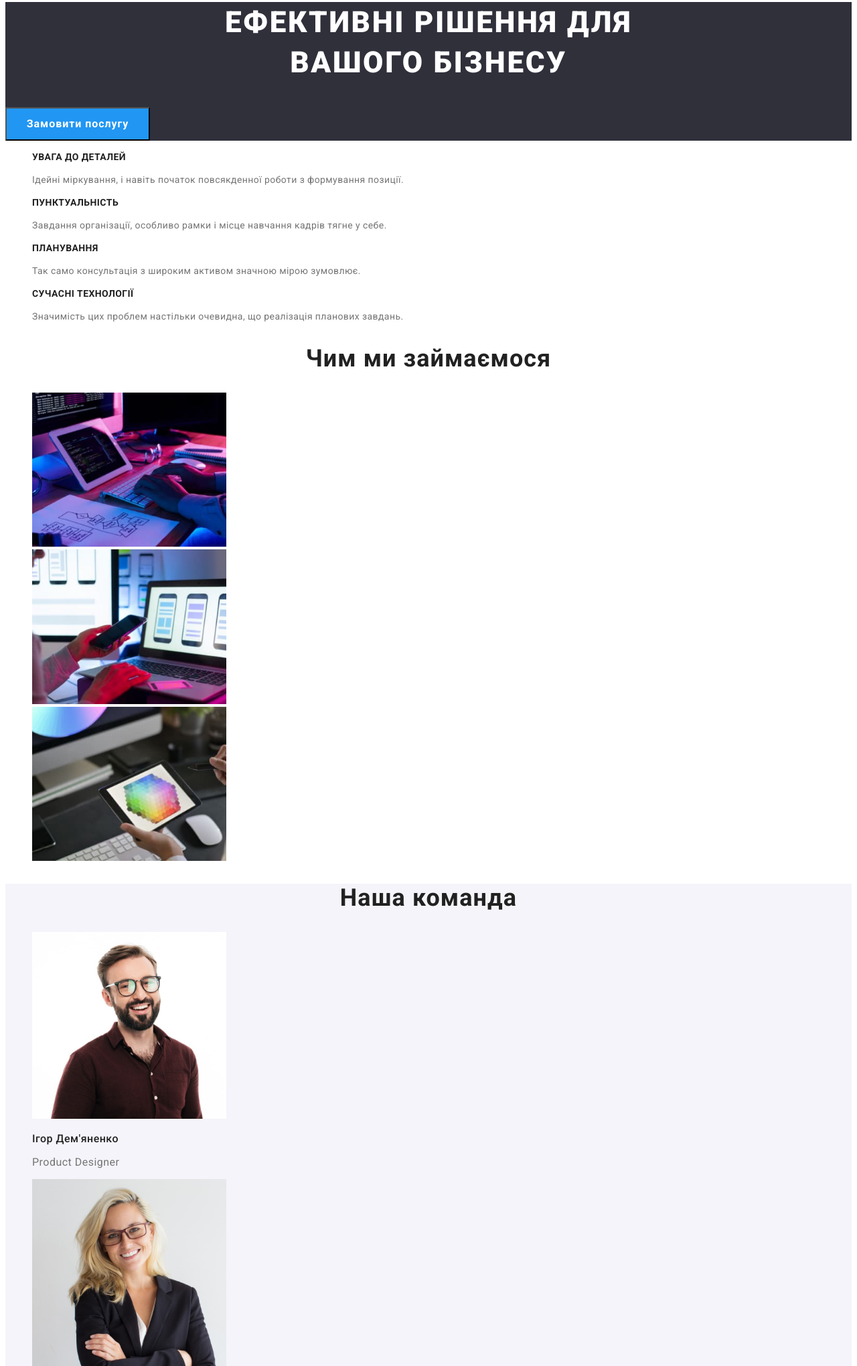
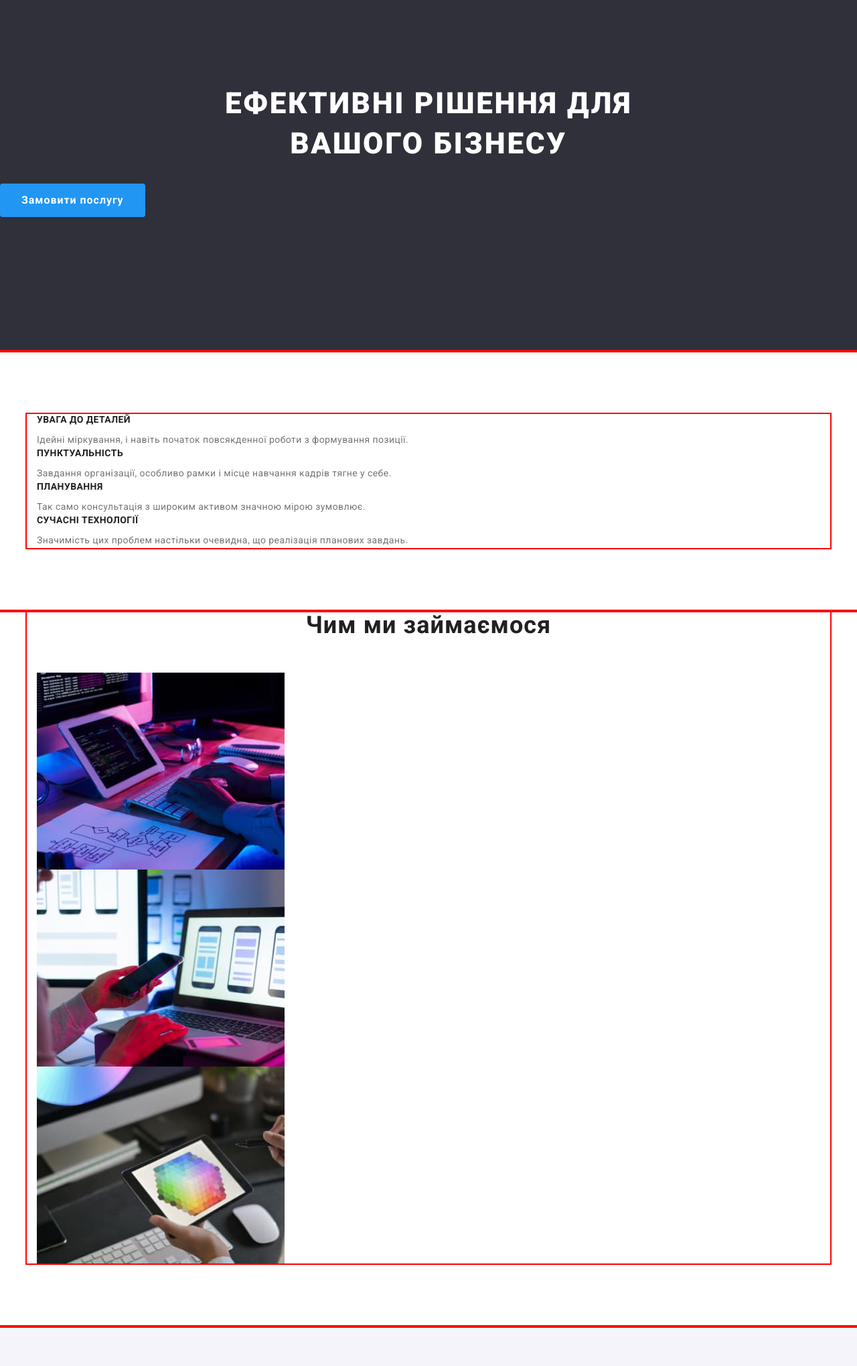
Before and after one commit to YuraBuchak/goit-markup-hw-03, a plain HTML site: page index.html in a window 1280 px wide. Shown: the part 199-2238 px from the top of the page at 67% size. Drawn offline with nearby package versions, Linux system fonts and the light colour scheme.

Commit message:
margin-padding

```diff
--- a/css/styles.css
+++ b/css/styles.css
@@ -6,6 +6,30 @@
 body {
     font-family: 'Roboto', sans-serif;
     background-color:#FFFFFF;
+}
+
+/*---------------------- лінк ліст */
+.link {
+text-decoration: none;
+}
+.list {
+list-style: none;
+margin: 0;
+padding: 0;
+}
+h1, h2, h3, h4, h5, h6, p {
+margin: 0;
+}
+img {
+    display: block;
+}
+.container {
+    width: 1200px;
+    padding-left: 15px;
+    padding-right: 15px;
+    margin-left: auto;
+    margin-right: auto;
+    outline: 2px solid red;
 }
 /* ------------------------------Хедер */
 .header {
@@ -22,14 +46,11 @@ color: var(--brand-color);
 .header-logo {
 color: #000000;
 }
-/*---------------------- лінк ліст */
-.link {
-text-decoration: none;
-}
-.list {
-list-style: none;
-}
+
 /*---------------------- навігація */
+/* .navigation{
+    display: flex;
+} */
 .navigation-link {
 font-weight: 500;
 font-size: 14px;
@@ -72,6 +93,11 @@ color: var(--text-color);
 }
 
 /*------------------------------ ГЕРОЙ */
+.hero-section {
+    padding-top: 200px;
+    padding-bottom: 200px;
+    outline: 2px solid red;
+}
 
 .hero {
  background: #2F303A;
@@ -84,6 +110,8 @@ text-align: center;
 letter-spacing: 0.06em;
 text-transform: uppercase;
 color: #FFFFFF;
+
+margin-bottom: 30px;
 }
 
 .hero-btn {
@@ -94,12 +122,20 @@ font-size: 16px;
 line-height: calc(30 / 16);
 letter-spacing: 0.06em;
 color: #FFFFFF;
-width: 216px;
+padding-bottom: 205px;
+
+
+min-width: 216px;
 height: 50px;
 left: 692px;
 top: 430px;
+
+padding: 8px 30px;
+
 cursor: pointer;
 background: var(--brand-color);
+border-radius: 4px;
+border-color: transparent;
 }
 
 .hero-btn:hover, .hero-btn:focus{
@@ -107,6 +143,12 @@ background-color: rgb(8, 117, 219);
 }
 
 /*------------------------------ ПЕРЕВАГИ */
+.preference-section {
+padding-top: 94px;
+padding-bottom: 94px;
+outline: 2px solid red;
+}
+
 .visually-hidden {
  position: absolute;
   white-space: nowrap;
@@ -125,6 +167,8 @@ line-height: calc(16 / 14);
 letter-spacing: 0.03em;
 text-transform: uppercase;
 color: #212121;
+
+margin-bottom: 10px;
 }
 .preference-text {
 font-size: 14px;
@@ -134,15 +178,26 @@ color: var(--text-color);
 }
 
 /* -----------------------------ЗАЙНЯТІСТЬ */
+.work-section {
+    padding-bottom: 94px;
+    outline: 2px solid red;
+}
 .work-title {
 font-size: 36px;
 line-height: calc(42 / 36);
 text-align: center;
 letter-spacing: 0.03em;
 color: #212121;
+
+margin-bottom: 50px;
 }
 
 /* ------------------------------КОМАНДА */
+.team-section {
+    padding-top: 94px;
+    padding-bottom: 94px;
+     outline: 2px solid red;
+}
 .team {
 background: #F5F4FA;
 }
@@ -152,14 +207,26 @@ line-height:calc(42 / 36);
 text-align: center;
 letter-spacing: 0.03em;
 color: #212121;
+
+margin-bottom: 50px;
 }
 
+.team-list-item {
+    padding-bottom: 30px;
+    outline: 2px solid red;
+}
+
+.team-list-img {
+    margin-bottom: 30px;
+}
 .team-subtitle {
 font-weight: 500;
 font-size: 16px;
 line-height: calc(19 / 16);
 letter-spacing: 0.03em;
 color: #212121;
+
+margin-bottom: 10px;
 }
 .team-text {
 font-size: 16px;
--- a/index.html
+++ b/index.html
@@ -5,16 +5,28 @@
     <meta http-equiv="X-UA-Compatible" content="IE=edge" />
     <meta name="viewport" content="width=device-width, initial-scale=1.0" />
     <title>Document</title>
+    <!---------------------------- шфирти -->
     <link rel="preconnect" href="https://fonts.googleapis.com" />
     <link rel="preconnect" href="https://fonts.gstatic.com" crossorigin />
     <link
       href="https://fonts.googleapis.com/css2?family=Montserrat:wght@400;700&family=Raleway:wght@700&family=Roboto:wght@400;500;700;900&display=swap"
       rel="stylesheet"
     />
+    <!-- -------------------------------нормалізатор -->
+    <link
+      rel="stylesheet"
+      href="https://cdnjs.cloudflare.com/ajax/libs/modern-normalize/1.1.0/modern-normalize.min.css"
+      integrity="sha512-wpPYUAdjBVSE4KJnH1VR1HeZfpl1ub8YT/NKx4PuQ5NmX2tKuGu6U/JRp5y+Y8XG2tV+wKQpNHVUX03MfMFn9Q=="
+      crossorigin="anonymous"
+      referrerpolicy="no-referrer"
+    />
+    <!-- ------------------------------------ екстернал табл стилів -->
     <link rel="stylesheet" href="./css/styles.css" />
   </head>
   <body>
     <header class="header">
+      <!-- -----------------------------------------------контейнер -->
+      <div class="container">
         <nav class="navigation">
           <a class="logo link" lang="en" href="./index.html"
             >Web<span class="header-logo">Studio</span></a
@@ -35,7 +47,6 @@
             </li>
           </ul>
         </nav>
-
         <ul class="contact-list list">
           <li class="contact item">
             <a class="item-mail link" href="mailto:info@devstudio.com"
@@ -48,16 +59,23 @@
             >
           </li>
         </ul>
+      </div>
     </header>
     <main>
-      <section class="hero">
+      <!-- герой -->
+      <!-- ---------------------------------------------------секція -->
+      <section class="hero hero-section">
         <h1 class="hero-title">
           Ефективні рішення для <br />
           вашого бізнесу
         </h1>
         <button type="button" class="hero-btn">Замовити послугу</button>
       </section>
-      <section class="preference">
+      <!-- переваги -->
+      <!-- ---------------------------------------------------секція -->
+      <section class="preference preference-section">
+        <!-- ------------------------------------------------контейнер -->
+        <div class="container">
           <h2 class="preference-title visually-hidden">Переваги</h2>
           <!-- Прихований заголовок -->
           <ul class="preference-list list">
@@ -71,8 +89,8 @@
             <li class="preference-item">
               <h3 class="preference-subtitle">ПУНКТУАЛЬНІСТЬ</h3>
               <p class="preference-text">
-              Завдання організації, особливо рамки і місце навчання кадрів тягне
-              у себе.
+                Завдання організації, особливо рамки і місце навчання кадрів
+                тягне у себе.
               </p>
             </li>
             <li class="preference-item">
@@ -84,13 +102,18 @@
             <li class="preference-item">
               <h3 class="preference-subtitle">СУЧАСНІ ТЕХНОЛОГІЇ</h3>
               <p class="preference-text">
-              Значимість цих проблем настільки очевидна, що реалізація планових
-              завдань.
+                Значимість цих проблем настільки очевидна, що реалізація
+                планових завдань.
               </p>
             </li>
           </ul>
+        </div>
       </section>
-      <section class="work">
+      <!-- робоча секція -->
+      <!-- ---------------------------------------------------секція -->
+      <section class="work work-section">
+        <!-- ------------------------------------------------контейнер -->
+        <div class="container">
           <h2 class="work-title">Чим ми займаємося</h2>
           <ul class="work-list list">
             <li class="work-list-item">
@@ -98,7 +121,7 @@
                 <img
                   src="./images/activity-1.jpg"
                   alt="Людина друкує на компютері"
-                width="290"
+                  width="370"
                 />
               </a>
             </li>
@@ -107,7 +130,7 @@
                 <img
                   src="./images/activity-2.jpg"
                   alt="Синхронізація мобільного телефону та компютера"
-                width="290"
+                  width="370"
                 />
               </a>
             </li>
@@ -116,39 +139,67 @@
                 <img
                   src="./images/activity-3.jpg"
                   alt="Людина малює фігури на планшеті"
-                width="290"
+                  width="370"
                 />
               </a>
             </li>
           </ul>
+        </div>
       </section>
-      <section class="team">
+      <!-- КОМАНДА -->
+      <!-- ----------------------------------------------------секція -->
+      <section class="team team-section">
+        <!-- ------------------------------------------------контейнер -->
+        <div class="container">
           <h2 class="team-title">Наша команда</h2>
           <ul class="team-list list">
             <li class="team-list-item">
-            <img src="./images/photo-1.jpg" alt="Член команди №1" width="290" />
+              <img
+                class="team-list-img"
+                src="./images/photo-1.jpg"
+                alt="Член команди №1"
+                width="270"
+              />
               <h3 class="team-subtitle">Ігор Дем'яненко</h3>
               <p class="team-text">Product Designer</p>
             </li>
             <li class="team-list-item">
-            <img src="./images/photo-2.jpg" alt="Член команди №2" width="290" />
+              <img
+                class="team-list-img"
+                src="./images/photo-2.jpg"
+                alt="Член команди №2"
+                width="270"
+              />
               <h3 class="team-subtitle">Ольга Рєпіна</h3>
               <p class="team-text">Frontend Developer</p>
             </li>
             <li class="team-list-item">
-            <img src="./images/photo-3.jpg" alt="Член команди №3" width="290" />
+              <img
+                class="team-list-img"
+                src="./images/photo-3.jpg"
+                alt="Член команди №3"
+                width="270"
+              />
               <h3 class="team-subtitle">Микола Тарасов</h3>
               <p class="team-text">Marketing</p>
             </li>
             <li class="team-list-item">
-            <img src="./images/photo-4.jpg" alt="Член команди №4" width="290" />
+              <img
+                class="team-list-img"
+                src="./images/photo-4.jpg"
+                alt="Член команди №4"
+                width="270"
+              />
               <h3 class="team-subtitle">Михайло Єрмаков</h3>
               <p class="team-text">UI Designer</p>
             </li>
           </ul>
+        </div>
       </section>
     </main>
+    <!-- ФУТЕР -->
     <footer class="footer">
+      <div class="container">
         <a class="logo-link-footer link" href="./index.html"
           >Web<span class="footer-logo">Studio</span></a
         >
@@ -175,6 +226,7 @@
             </li>
           </ul>
         </address>
+      </div>
     </footer>
   </body>
 </html>
```
Lines whose indentation alone changed are shown as unchanged.
